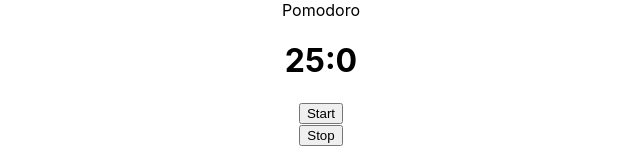
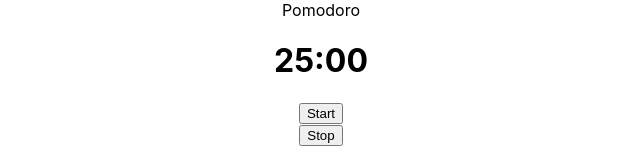
Before and after one commit to adibalamir/Pomodoro, a React (Create React App) app: page / in a window 1280 px wide. Shown: the top 160 px of the page, without its empty margins (319-959 px from the left). Built offline with nearby package versions, Linux system fonts and the light colour scheme.

Commit message:
Moved components into their own folder.

```diff
--- a/src/App.js
+++ b/src/App.js
@@ -1,5 +1,8 @@
 import React, { Component } from 'react';
 import './App.css';
+import Timer from './Components/Timer'
+import StartButton from './Components/StartButton'
+import StopButton from './Components/StopButton'
 
 // class TimerInput extends Component {
 //   render() {
@@ -10,36 +13,6 @@
 //     )
 //   }
 // }
-
-class Timer extends Component {
-  render() {
-    return (
-      <div>
-        <h1>{this.props.minutes}:{this.props.seconds}</h1>
-      </div>
-    )
-  }
-}
-
-class StartButton extends Component {
-  render() {
-    return (
-      <div>
-        <button onClick={this.props.start} >Start</button>
-      </div>
-    )
-  }
-}
-
-class StopButton extends Component {
-  render() {
-    return (
-      <div>
-        <button onClick={this.props.stop} >Stop</button>
-      </div>
-    )
-  }
-}
 
 class App extends Component {
   constructor(props) {
--- /dev/null
+++ b/src/Components/StartButton.js
@@ -0,0 +1,13 @@
+import React, { Component } from 'react';
+
+class StartButton extends Component {
+  render() {
+    return (
+      <div>
+        <button onClick={this.props.start} >Start</button>
+      </div>
+    )
+  }
+}
+
+export default StartButton
--- /dev/null
+++ b/src/Components/StopButton.js
@@ -0,0 +1,13 @@
+import React, { Component } from 'react';
+
+class StopButton extends Component {
+  render() {
+    return (
+      <div>
+        <button onClick={this.props.stop} >Stop</button>
+      </div>
+    )
+  }
+}
+
+export default StopButton
--- /dev/null
+++ b/src/Components/Timer.js
@@ -0,0 +1,21 @@
+import React, { Component } from 'react';
+
+class Timer extends Component {
+  render() {
+    if (this.props.seconds < 10) {
+      return (
+        <div>
+          <h1>{this.props.minutes}:0{this.props.seconds}</h1>
+        </div>
+      )
+    } else {
+      return (
+        <div>
+          <h1>{this.props.minutes}:{this.props.seconds}</h1>
+        </div>
+      )
+    }
+  }
+}
+
+export default Timer
```
